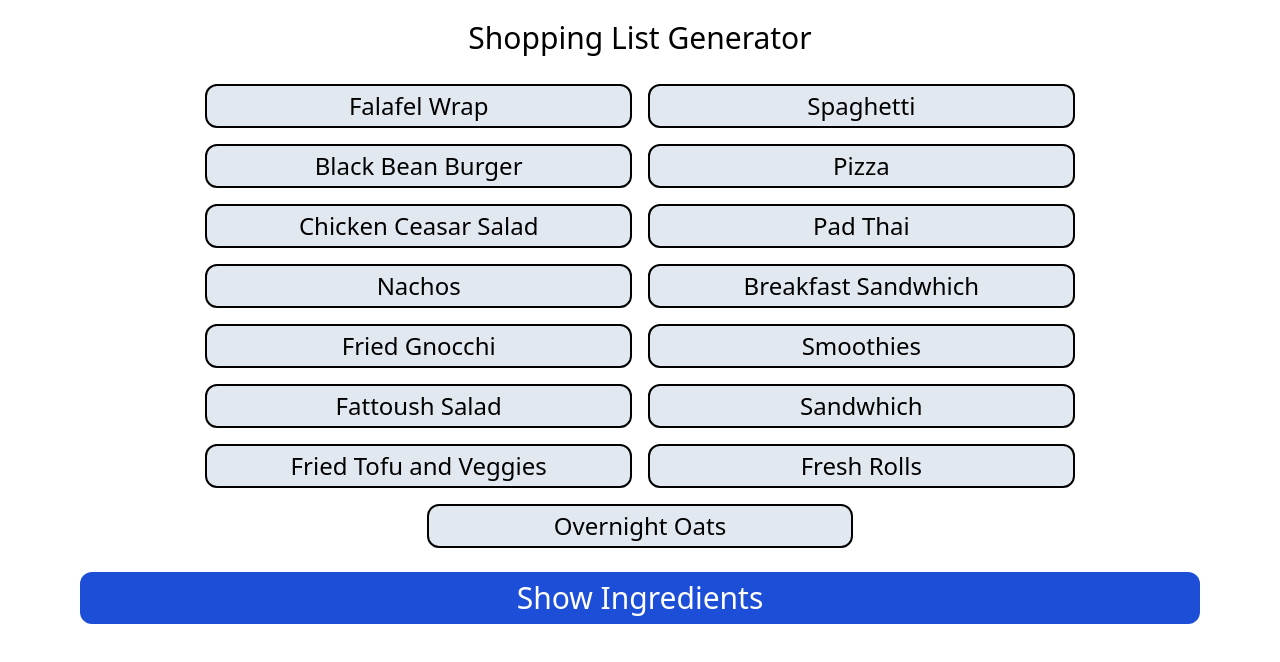
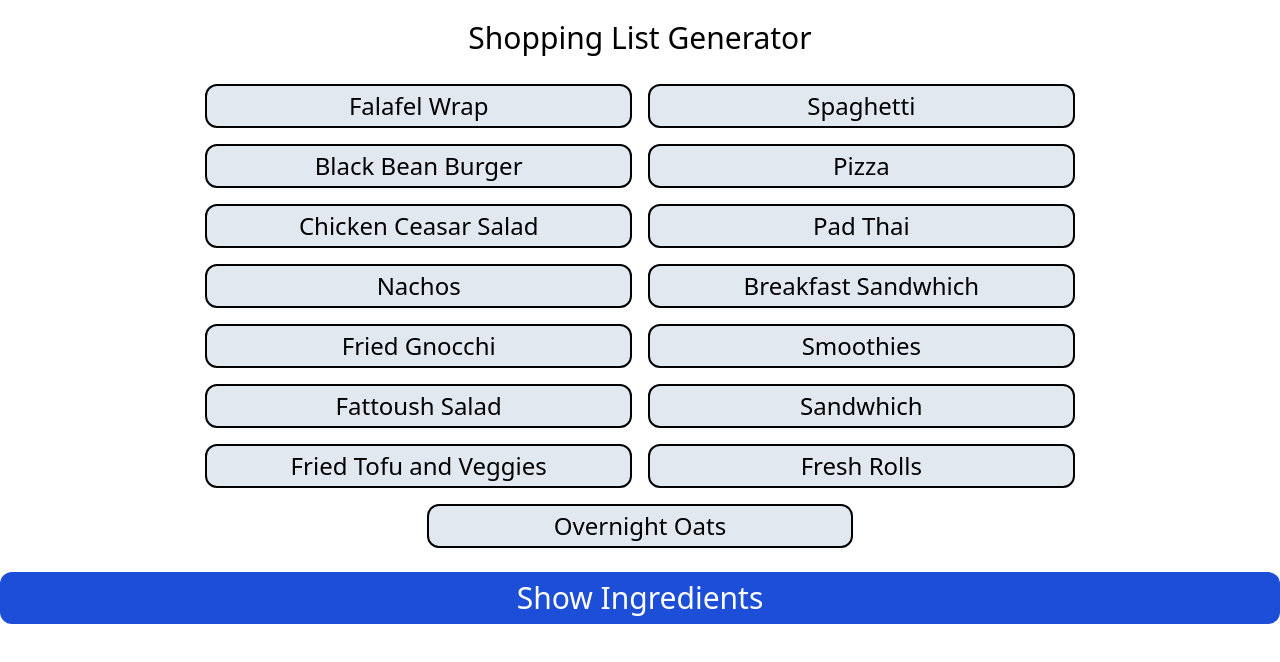
Before and after one commit to erinlynagh/shopping-list-generator, a Next.js app: page / in a window 1280 px wide. Shown: the top 662 px of the page. Built offline with nearby package versions, Linux system fonts and the light colour scheme.

Commit message:
fixed show button

```diff
--- a/pages/index.js
+++ b/pages/index.js
@@ -222,7 +222,7 @@ export default function Home() {
         </div>
 
         <button
-          className="bg-blue-700 text-center mx-20 my-4 py-2 text-white rounded-xl text-3xl hover:bg-blue-800"
+          className="bg-blue-700 text-center my-4 p-2 text-white rounded-xl text-3xl hover:bg-blue-800"
           onClick={() => openModal()}
         >
           Show Ingredients
```
